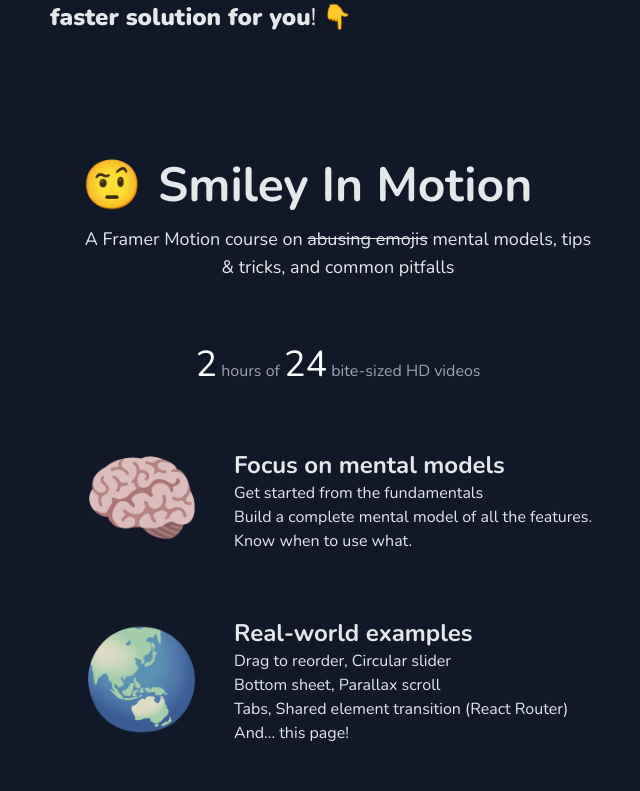
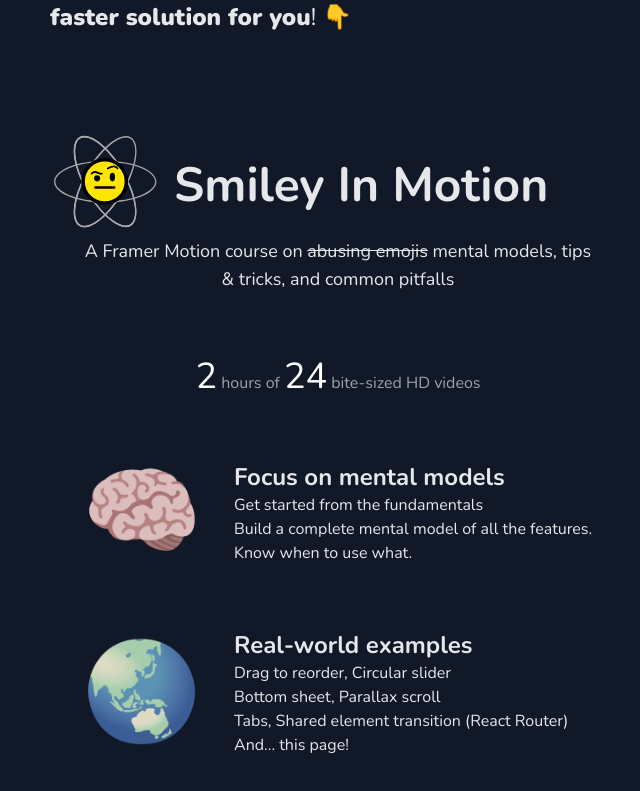
Before and after one commit to lintonye/smileys-in-motion, a Next.js app in the folder smileysinmotion.com/: page / in a window 1280 px wide. Shown: the part 2549-3340 px from the top of the page, without its empty margins (302-942 px from the left). Built offline with nearby package versions, Linux system fonts and the light colour scheme.

Commit message:
Use course logo

```diff
--- a/smileysinmotion.com/components/Home.js
+++ b/smileysinmotion.com/components/Home.js
@@ -12,6 +12,7 @@ import { Code, CodeTyping } from "./Code";
 import { Carrousel } from "./Carrousel";
 import Image from "next/image";
 import UAParser from "ua-parser-js";
+import Logo from "./Logo";
 
 function Welcome() {
   return (
@@ -429,6 +430,46 @@ function Confetti() {
   );
 }
 
+function CourseIntroLogo() {
+  const [animate, setAnimate] = useState("beforeSeen");
+  return (
+    //TODO could be better orchestrated instead of relying on delay
+    <motion.div className="relative">
+      <motion.div
+        style={{ originX: "center", originY: "center" }}
+        initial={{ opacity: 1, rotate: 0 }}
+        animate={{ opacity: 0, rotate: 360 }}
+        transition={{ delay: 2.5 }}
+      >
+        <motion.div
+          variants={{
+            beforeSeen: { x: "-50vw" },
+            playing: {
+              x: 0,
+              opacity: 1,
+              transition: { delay: 1, damping: 15, type: "spring" },
+            },
+          }}
+        >
+          🤨
+        </motion.div>
+      </motion.div>
+      <motion.div
+        className="absolute"
+        style={{ left: -28, top: -42 }}
+        initial={"beforeSeen"}
+        animate={"revealLogo"}
+        variants={{
+          beforeSeen: { opacity: 0, rotate: -360 },
+          revealLogo: { opacity: 1, rotate: 0, transition: { delay: 2.8 } },
+        }}
+      >
+        <Logo />
+      </motion.div>
+    </motion.div>
+  );
+}
+
 function CourseIntro() {
   const [animate, setAnimate] = useState("beforeSeen");
   return (
@@ -440,18 +481,8 @@ function CourseIntro() {
     >
       <motion.div className="space-y-16" initial={false} animate={animate}>
         <div>
-          <div className="text-center font-semibold text-5xl mt-32 mb-4 flex space-x-4">
-            <motion.div
-              variants={{
-                beforeSeen: { x: "-40vw" },
-                playing: {
-                  x: 0,
-                  transition: { delay: 1, damping: 15, type: "spring" },
-                },
-              }}
-            >
-              🤨
-            </motion.div>
+          <div className="text-center font-semibold text-5xl mt-32 mb-7 flex space-x-8">
+            <CourseIntroLogo />
             <motion.h1
               className=""
               variants={{
--- /dev/null
+++ b/smileysinmotion.com/components/Logo.js
@@ -0,0 +1,97 @@
+import * as React from "react";
+
+function Icon({ size = 110 }) {
+  return (
+    <svg
+      width={size}
+      height={(371 / 346) * size}
+      viewBox="0 0 371 346"
+      fill="none"
+      xmlns="http://www.w3.org/2000/svg"
+      // {...props}
+    >
+      <path
+        fillRule="evenodd"
+        clipRule="evenodd"
+        d="M271.073 62.821c-2.729-11.02-7.786-18.588-14.82-22.649-7.033-4.06-16.115-4.657-27.024-1.51-10.925 3.153-23.294 9.968-36.337 20.102-26.066 20.255-54.092 53.197-77.7 94.088-23.609 40.891-38.125 81.633-42.632 114.334-2.255 16.363-1.973 30.483.76 41.52 2.728 11.021 7.786 18.588 14.82 22.648 7.033 4.061 16.115 4.658 27.023 1.51 10.925-3.152 23.295-9.967 36.337-20.102 26.067-20.254 54.092-53.196 77.701-94.087 23.608-40.891 38.124-81.633 42.632-114.334 2.255-16.363 1.972-30.483-.76-41.52zm-38.047 158.062c47.643-82.52 59.031-165.14 25.436-184.536-33.596-19.396-99.452 31.776-147.095 114.297-47.643 82.52-59.031 165.139-25.436 184.535 33.595 19.397 99.452-31.775 147.095-114.296z"
+        fill="url(#prefix__paint0_linear)"
+      />
+      <path
+        fillRule="evenodd"
+        clipRule="evenodd"
+        d="M115.163 37.435c-10.908-3.147-19.99-2.55-27.024 1.51-7.033 4.06-12.09 11.628-14.82 22.649-2.732 11.037-3.015 25.157-.76 41.519 4.508 32.702 19.024 73.444 42.633 114.335 23.608 40.89 51.634 73.833 77.7 94.087 13.043 10.134 25.412 16.95 36.337 20.102 10.909 3.147 19.991 2.551 27.024-1.51 7.034-4.061 12.091-11.628 14.82-22.648 2.732-11.038 3.015-25.158.76-41.52-4.508-32.701-19.024-73.444-42.632-114.334-23.609-40.891-51.634-73.834-77.701-94.088-13.042-10.134-25.412-16.95-36.337-20.102zm117.863 111.981C185.383 66.896 119.526 15.724 85.931 35.12s-22.207 102.016 25.436 184.536 113.499 133.692 147.095 114.296c33.595-19.396 22.207-102.016-25.436-184.536z"
+        fill="url(#prefix__paint1_linear)"
+      />
+      <path
+        fillRule="evenodd"
+        clipRule="evenodd"
+        d="M229.821 38.246c10.908-3.148 19.99-2.551 27.024 1.51 7.033 4.06 12.091 11.627 14.819 22.648 2.733 11.037 3.015 25.157.76 41.52-4.507 32.701-19.023 73.443-42.632 114.334-23.608 40.891-51.634 73.833-77.7 94.087-13.043 10.135-25.412 16.95-36.337 20.102-10.909 3.147-19.99 2.551-27.024-1.51-7.034-4.06-12.091-11.627-14.82-22.648-2.732-11.037-3.015-25.157-.76-41.52 4.508-32.701 19.024-73.443 42.632-114.334 23.609-40.891 51.634-73.833 77.701-94.088 13.042-10.134 25.412-16.95 36.337-20.101zm-117.863 111.98c47.643-82.52 113.5-133.692 147.095-114.296 33.595 19.397 22.207 102.016-25.436 184.536S120.118 354.159 86.522 334.762c-33.595-19.396-22.207-102.015 25.436-184.536z"
+        fill="#A6A6A6"
+      />
+      <path
+        fillRule="evenodd"
+        clipRule="evenodd"
+        d="M16.878 209.505c-8.18-7.874-12.204-16.037-12.204-24.159 0-8.121 4.024-16.284 12.204-24.158 8.192-7.885 20.28-15.19 35.577-21.418 30.574-12.447 73.116-20.247 120.333-20.247 47.216 0 89.758 7.8 120.332 20.247 15.298 6.228 27.385 13.533 35.577 21.418 8.18 7.874 12.205 16.037 12.205 24.158 0 8.122-4.025 16.285-12.205 24.159-8.192 7.885-20.279 15.19-35.577 21.418-30.574 12.447-73.116 20.247-120.332 20.247-47.217 0-89.759-7.8-120.333-20.247-15.298-6.228-27.385-13.533-35.577-21.418zm155.91 46.081c-95.287 0-172.531-31.447-172.531-70.24 0-38.792 77.244-70.239 172.531-70.239 95.286 0 172.53 31.447 172.53 70.239 0 38.793-77.244 70.24-172.53 70.24z"
+        fill="#A6A6A6"
+      />
+      <path
+        fillRule="evenodd"
+        clipRule="evenodd"
+        d="M271.664 308.289c-2.729 11.021-7.786 18.588-14.819 22.648-7.034 4.061-16.116 4.658-27.024 1.51-10.925-3.152-23.295-9.967-36.337-20.102-26.067-20.254-54.092-53.196-77.701-94.087-23.608-40.891-38.124-81.633-42.632-114.334-2.255-16.363-1.973-30.483.76-41.52 2.729-11.02 7.786-18.588 14.82-22.649 7.033-4.06 16.115-4.657 27.024-1.51 10.925 3.153 23.294 9.968 36.337 20.102 26.066 20.255 54.092 53.197 77.7 94.088 23.608 40.891 38.125 81.633 42.632 114.334 2.255 16.363 1.973 30.483-.76 41.52zm-38.047-158.062c47.643 82.52 59.031 165.139 25.436 184.536-33.595 19.396-99.452-31.776-147.095-114.297-47.643-82.52-59.031-165.14-25.436-184.536 33.595-19.396 99.452 31.776 147.095 114.297z"
+        fill="#A6A6A6"
+      />
+      <circle
+        cx={171.13}
+        cy={184.501}
+        r={73.146}
+        fill="#FFE600"
+        stroke="#000"
+        strokeWidth={12}
+      />
+      <path
+        d="M181.324 140.731c14.99-8.394 26.742-11.032 32.978 0m-87.541 17.388c2.998-2.998 11.512-7.674 21.586-2.398 6.235 3.837 11.392 3.198 13.191 2.398"
+        stroke="#000"
+        strokeWidth={6}
+        strokeLinecap="round"
+        strokeLinejoin="bevel"
+      />
+      <ellipse cx={196.91} cy={170.112} rx={8.994} ry={14.39} fill="#000" />
+      <circle cx={145.349} cy={174.307} r={10.193} fill="#000" />
+      <rect
+        x={135.159}
+        y={201.29}
+        width={71.951}
+        height={8.394}
+        rx={4.197}
+        fill="#000"
+      />
+      <defs>
+        <linearGradient
+          id="prefix__paint0_linear"
+          x1={84}
+          y1={335}
+          x2={276}
+          y2={55}
+          gradientUnits="userSpaceOnUse"
+        >
+          <stop stopColor="#F3D2E8" />
+          <stop offset={0.557} stopColor="#AFCEFC" />
+          <stop offset={1} stopColor="#AFCEFC" stopOpacity={0} />
+        </linearGradient>
+        <linearGradient
+          id="prefix__paint1_linear"
+          x1={111.367}
+          y1={219.656}
+          x2={233.026}
+          y2={149.416}
+          gradientUnits="userSpaceOnUse"
+        >
+          <stop stopColor="#F3D2E8" />
+          <stop offset={1} stopColor="#A6D0FC" />
+        </linearGradient>
+      </defs>
+    </svg>
+  );
+}
+
+export default Icon;
```
